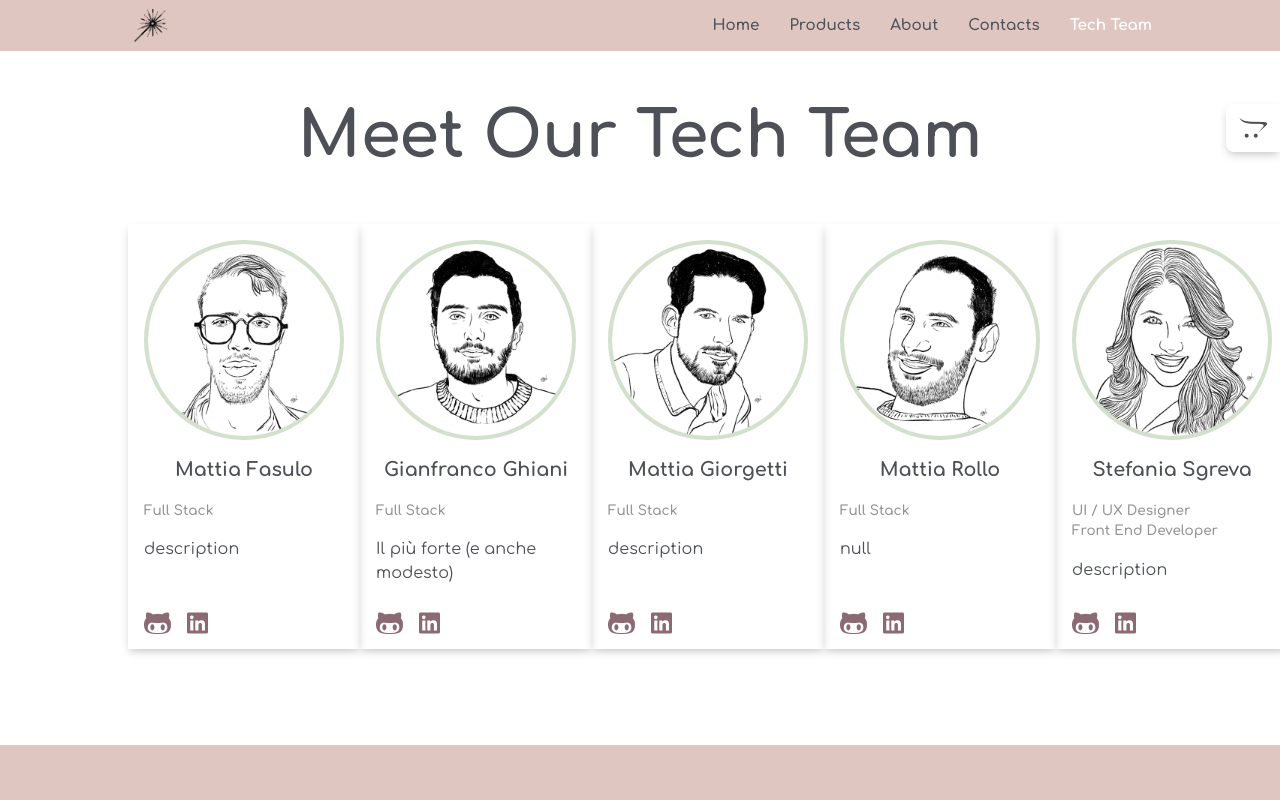
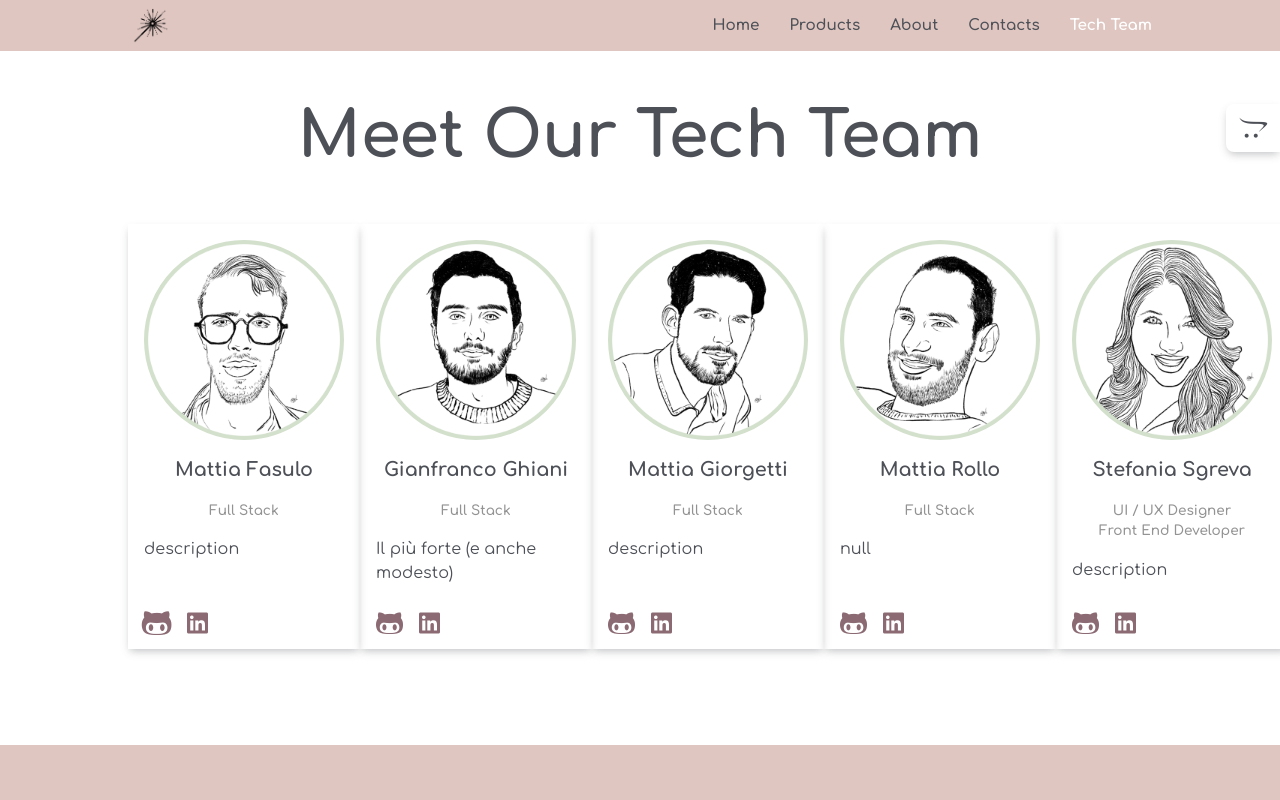
Before and after one commit to Mattia-Rollo/laravel-fashion-shop, a Vue app: page /techteam in a window 1280 px wide. In both pictures the pointer is over the link 165 px from the left and 625 px from the top of the page. Shown: the top 800 px of the page. Built offline with nearby package versions, Linux system fonts and the light colour scheme.

Commit message:
cards fix

```diff
--- a/src/pages/TechTeam.vue
+++ b/src/pages/TechTeam.vue
@@ -133,6 +133,8 @@ h2{
             font-size: .85rem;
             color: $mk_txt_light_gray;
             font-weight: 600;
+            text-align: center;
+
         }
         .description{
             color: $mk_txt_dark_gray;
@@ -152,12 +154,17 @@ h2{
             a{
                 color: $mk_bg_dark_pink;
                 cursor: pointer;
+                transition: all 250ms ease;
+
                 i{
                 font-size: 1.5rem;
                 margin-right: 1rem;
                 }
                 .fa-github-alt{
                     font-size: 1.8rem;
+                }
+                 &:hover {
+                    transform: scale(1.1);
                 }
 
             }
```
